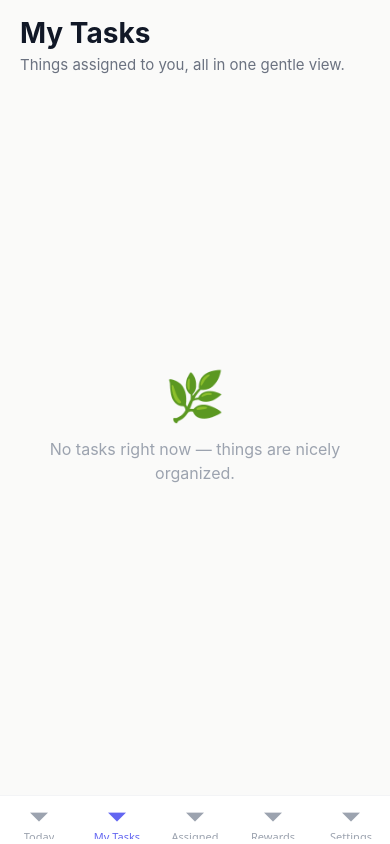
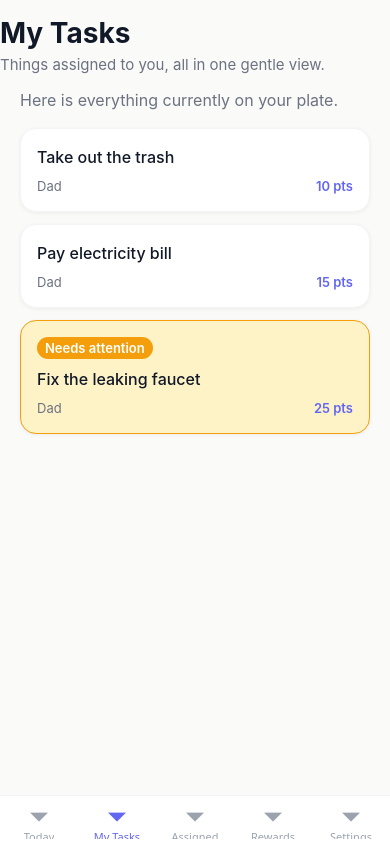
Before and after one commit to Ezbyname/ChoreHero, a React Native app: screen /MyTasks in a window 390 px wide. Built offline with nearby package versions, Linux system fonts and the light colour scheme.

Commit message:
T1.2.3: render My Tasks screen with task filters

```diff
--- a/src/content/copy.ts
+++ b/src/content/copy.ts
@@ -23,7 +23,7 @@ export const copy = {
   },
   emptyStates: {
     today:         'Everything is clear for now.',
-    myTasks:       'No tasks right now — things are nicely organized.',
+    myTasks:       'Nothing on your plate right now — nicely done.',
     assigned:      'You have not assigned anything yet.',
     rewards:       'No rewards yet. You can add some when you are ready.',
     notifications: 'All quiet. Everything is up to date.',
@@ -31,6 +31,9 @@ export const copy = {
   today: {
     summary:          'Here are a few things that may need attention today.',
     unassignedBanner: 'Some family tasks are waiting for someone to take them.',
+  },
+  myTasks: {
+    summary: 'Here is everything currently on your plate.',
   },
   taskCard: {
     unassigned:     'Waiting for someone to take this',
--- /dev/null
+++ b/src/features/tasks/taskFilters.ts
@@ -0,0 +1,17 @@
+import type { Task } from '@/types';
+
+export function getTasksForUser(tasks: Task[], userId: string): Task[] {
+  return tasks.filter((t) => t.assigneeId === userId && t.status !== 'completed');
+}
+
+export function getUnassignedTasks(tasks: Task[]): Task[] {
+  return tasks.filter((t) => !t.assigneeId && t.status === 'open');
+}
+
+export function getTasksNeedingAttention(tasks: Task[]): Task[] {
+  return tasks.filter((t) => t.status === 'needs_attention');
+}
+
+export function getActiveTasks(tasks: Task[]): Task[] {
+  return tasks.filter((t) => t.status !== 'completed');
+}
--- a/src/screens/MyTasksScreen.tsx
+++ b/src/screens/MyTasksScreen.tsx
@@ -1,17 +1,71 @@
-import React from 'react';
+import React, { useMemo } from 'react';
+import { ScrollView, StyleSheet, Text } from 'react-native';
 import { EmptyState } from '@/components/EmptyState';
 import { Screen } from '@/components/Screen';
 import { ScreenHeader } from '@/components/ScreenHeader';
+import { TaskCard } from '@/components/TaskCard';
 import { copy } from '@/content/copy';
+import { getTasksForUser } from '@/features/tasks/taskFilters';
+import { mockCurrentUserId, mockHousehold, mockTasks } from '@/mock';
+import { colors, spacing, typography } from '@/theme';
+import type { HouseholdMember } from '@/types';
+
+function getMemberName(
+  members: HouseholdMember[],
+  userId: string | undefined,
+): string | undefined {
+  if (!userId) return undefined;
+  return members.find((m) => m.userId === userId)?.name;
+}
 
 export function MyTasksScreen() {
+  const members  = mockHousehold.members;
+
+  const myTasks = useMemo(
+    () => getTasksForUser(mockTasks, mockCurrentUserId),
+    [],
+  );
+
   return (
-    <Screen>
+    <Screen style={styles.screen}>
       <ScreenHeader
         title={copy.screens.myTasks.title}
         subtitle={copy.screens.myTasks.subtitle}
       />
-      <EmptyState message={copy.emptyStates.myTasks} />
+
+      {myTasks.length === 0 ? (
+        <EmptyState message={copy.emptyStates.myTasks} emoji="✅" />
+      ) : (
+        <ScrollView
+          showsVerticalScrollIndicator={false}
+          contentContainerStyle={styles.list}
+        >
+          <Text style={styles.summary}>{copy.myTasks.summary}</Text>
+
+          {myTasks.map((task) => (
+            <TaskCard
+              key={task.id}
+              task={task}
+              assigneeName={getMemberName(members, task.assigneeId)}
+            />
+          ))}
+        </ScrollView>
+      )}
     </Screen>
   );
 }
+
+const styles = StyleSheet.create({
+  screen: {
+    paddingHorizontal: 0,
+  },
+  list: {
+    paddingHorizontal: spacing.xl,
+    paddingBottom:     spacing.xxxl,
+  },
+  summary: {
+    ...typography.body,
+    color:        colors.textSecondary,
+    marginBottom: spacing.lg,
+  },
+});
--- a/src/screens/TodayScreen.tsx
+++ b/src/screens/TodayScreen.tsx
@@ -1,20 +1,24 @@
 import React, { useMemo } from 'react';
 import { ScrollView, StyleSheet, Text, View } from 'react-native';
-import { TaskCard } from '@/components/TaskCard';
 import { EmptyState } from '@/components/EmptyState';
 import { Screen } from '@/components/Screen';
 import { ScreenHeader } from '@/components/ScreenHeader';
+import { TaskCard } from '@/components/TaskCard';
 import { copy } from '@/content/copy';
+import {
+  getTasksNeedingAttention,
+  getUnassignedTasks,
+} from '@/features/tasks/taskFilters';
 import { mockHousehold, mockTasks } from '@/mock';
 import { colors, spacing, typography } from '@/theme';
-import type { HouseholdMember } from '@/types';
+import type { HouseholdMember, Task } from '@/types';
 
 function isToday(isoString: string): boolean {
   const d   = new Date(isoString);
   const now = new Date();
   return (
     d.getFullYear() === now.getFullYear() &&
-    d.getMonth()    === now.getMonth() &&
+    d.getMonth()    === now.getMonth()    &&
     d.getDate()     === now.getDate()
   );
 }
@@ -27,19 +31,33 @@ function getMemberName(
   return members.find((m) => m.userId === userId)?.name;
 }
 
+function getTodayTasks(tasks: Task[]): Task[] {
+  const attention  = getTasksNeedingAttention(tasks);
+  const unassigned = getUnassignedTasks(tasks);
+  const dueToday   = tasks.filter(
+    (t) =>
+      t.status !== 'completed' &&
+      t.status !== 'needs_attention' &&
+      t.assigneeId !== undefined &&
+      t.dueAt !== undefined &&
+      isToday(t.dueAt),
+  );
+
+  const seen = new Set<string>();
+  const result: Task[] = [];
+  for (const task of [...attention, ...unassigned, ...dueToday]) {
+    if (!seen.has(task.id)) {
+      seen.add(task.id);
+      result.push(task);
+    }
+  }
+  return result;
+}
+
 export function TodayScreen() {
   const members = mockHousehold.members;
 
-  const todayTasks = useMemo(() => {
-    return mockTasks.filter((t) => {
-      if (t.status === 'completed') return false;
-      if (t.status === 'needs_attention') return true;
-      if (!t.assigneeId && t.status === 'open') return true;
-      if (t.dueAt && isToday(t.dueAt)) return true;
-      return false;
-    });
-  }, []);
-
+  const todayTasks = useMemo(() => getTodayTasks(mockTasks), []);
   const hasUnassigned = todayTasks.some((t) => !t.assigneeId);
 
   return (
```
